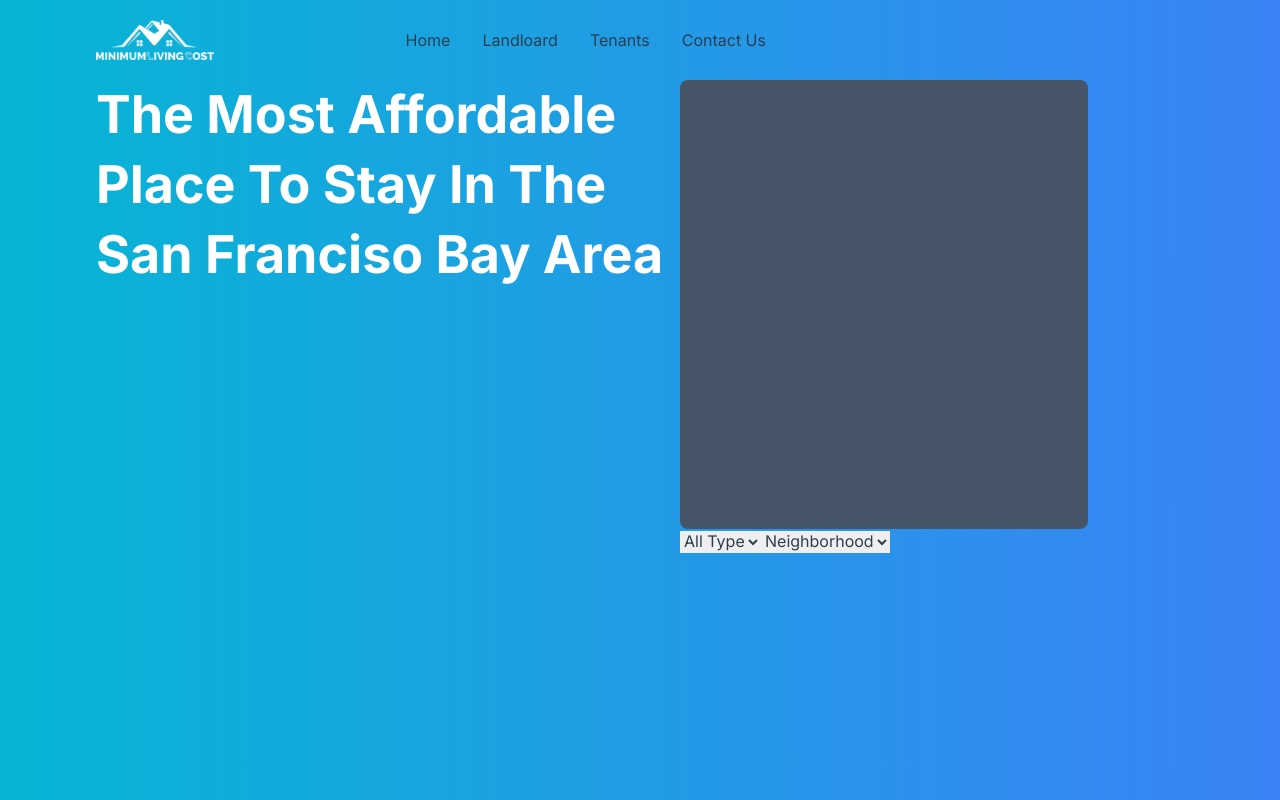
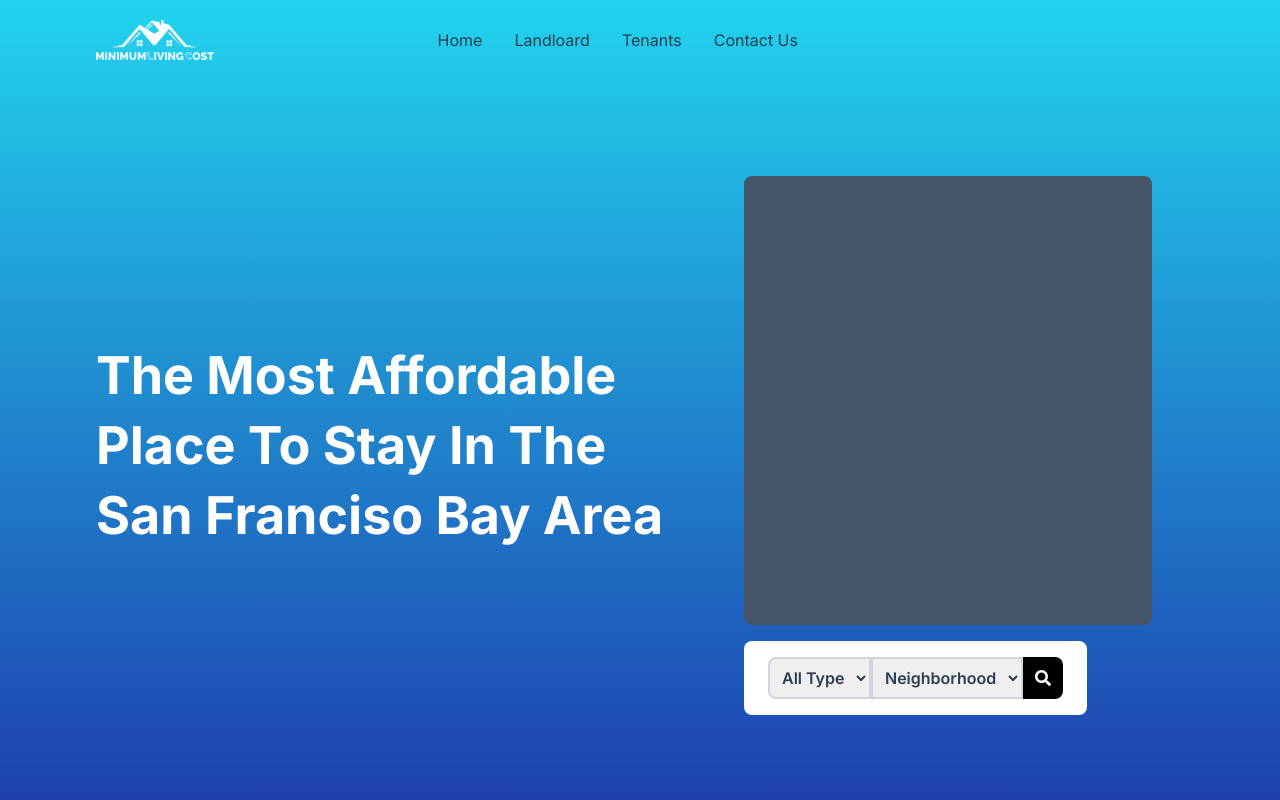
Before and after one commit to cyrusnderitu/Home-Rental-Agency, a React (Vite) app: page / in a window 1280 px wide. Built offline with nearby package versions, Linux system fonts and the light colour scheme.

Commit message:
Hero Section Structure completed

```diff
--- a/src/Pages/HomePage.jsx
+++ b/src/Pages/HomePage.jsx
@@ -1,37 +1,43 @@
 import React from 'react'
 import HeroBg from '../assets/etienne-beauregard-riverin-B0aCvAVSX8E-unsplash (1).png'
 import Navbar from '../components/Navbar'
+import { FaSearch }from 'react-icons/fa'
 
 const HomePage = () => {
   return (
     <div>
-      <div className="hero h-screen bg-gradient-to-r from-cyan-500 to-blue-500">
+      <div className="hero h-screen relative bg-gradient-to-b from-cyan-400 to-blue-800">
         {/* <img src={HeroBg} alt="" className='absolute'/> */}
         <div className="hero_cont px-24">
           <Navbar />
-          <div className="hero_data flex">
+          <div className="hero_data flex items-center mt-24 gap-x-16">
             <div className="hero_desc">
               <h1 className='text-[52px] leading-[70px] font-bold text-white w-[584px]'>The Most Affordable Place To Stay In The San Franciso Bay Area</h1>
             </div>
             <div className="hero_map">
-              <div className='w-[408px] h-[449px] rounded-lg bg-slate-600'>
+              <div className='w-[408px] h-[449px] rounded-lg bg-slate-600 mb-4'>
 
               </div>
-              <form>
-                <select name="" id="">
+              <form className='px-6 py-4 bg-white w-fit rounded-lg'>
+                <div className="form_cont flex">
+                  <select className='border-[2px] p-2 rounded-l-lg border-gray-300 font-semibold'>
                     <option value="All Type">All Type</option>
                     <option value="2">2</option>
                     <option value="3">3</option>
                     <option value="4">4</option>
                     <option value="5">5</option>
                   </select>
-                <select name="" id="">
+                  <select className='border-[2px] p-2 border-gray-300 font-semibold'>
                     <option value="Neighborhood">Neighborhood</option>
                     <option value="2">2</option>
                     <option value="3">3</option>
                     <option value="4">4</option>
                     <option value="5">5</option>
                   </select>
+                  <a className='bg-black px-3 flex items-center rounded-r-lg'>
+                    <FaSearch className='text-white'/>
+                  </a>
+                </div>
               </form>
             </div>
           </div>
--- /dev/null
+++ b/src/components/Intro.jsx
@@ -0,0 +1,11 @@
+import React from 'react'
+
+const Intro = () => {
+  return (
+    <div>
+      <h1 className='text-3xl'>Minimmum Living Cost Tkes Care pf Everything</h1>
+    </div>
+  )
+}
+
+export default Intro
--- a/src/components/Navbar.jsx
+++ b/src/components/Navbar.jsx
@@ -5,7 +5,7 @@ const Navbar = () => {
   return (
     <div className='h-[80px] flex'>
         <nav className='flex items-center'>
-            <div className="logo mr-48">
+            <div className="logo mr-56">
                 <img src={Logo} alt="Logo" className='h-[40px]'/>
             </div>
             <div className="nav_list flex gap-x-8">
```
Lines whose indentation alone changed are shown as unchanged.
